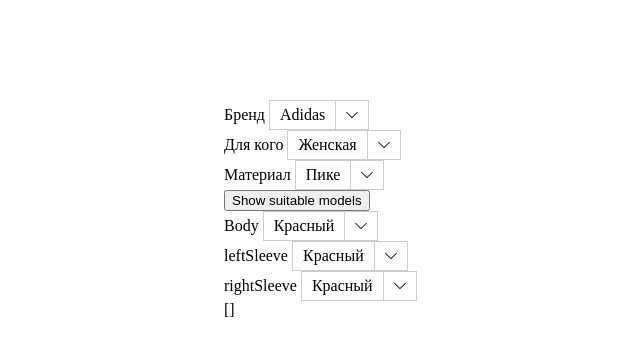
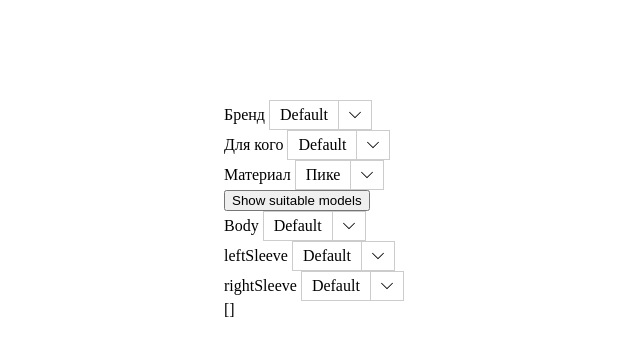
Before and after one commit to VladStepanov/t-shirt-constructor, a Vue app: page / in a window 1280 px wide. Shown: the top 356 px of the page, without its empty margins (422-1062 px from the left). Built offline with nearby package versions, Linux system fonts and the light colour scheme.

Commit message:
BaseSelect now doesn't commit on mount, they have default placeholder

```diff
--- a/src/components/BaseSelect.vue
+++ b/src/components/BaseSelect.vue
@@ -2,12 +2,14 @@
   <figure class="base-select" v-click-outside="handleOutsideClick">
     <div class="base-select__active" @click='isOpened = !isOpened'>
       <figcaption class="base-select-active">
+        <span v-if='!value' class='base-select__placeholder'>
+          {{ placeholder }}
+        </span>
         <slot
-        name='active'
-        v-if='$scopedSlots.active'
-        :active='findTitleByCode(value)'
+          name='active'
+          v-else-if='$scopedSlots.active && value'
+          :active='findTitleByCode(value)'
         ></slot>
-
         <span class='base-select-active__placeholder' v-else>{{ findTitleByCode(value) }}</span>
       </figcaption>
       <div class="base-select-active">
@@ -51,6 +53,10 @@ export default {
       type: Array,
       required: true
     },
+    placeholder: {
+      type: String,
+      default: 'Default'
+    },
     // Describes what field in option object is placeholder for option
     placeholderField: {
       type: String,
@@ -63,7 +69,7 @@ export default {
     }
   },
   mounted () {
-    this.$emit('input', this.options[0][this.codeField])
+    // this.$emit('input', this.options[0][this.codeField])
     // document.addEventListener('click', this.handleOutsideClick)
   },
   // destroyed () {
@@ -110,6 +116,9 @@ export default {
     position: relative;
     display: flex;
   }
+  &__placeholder {
+    padding: 5px 10px;
+  }
   &-active {
     display: flex;
     &__placeholder {
```
